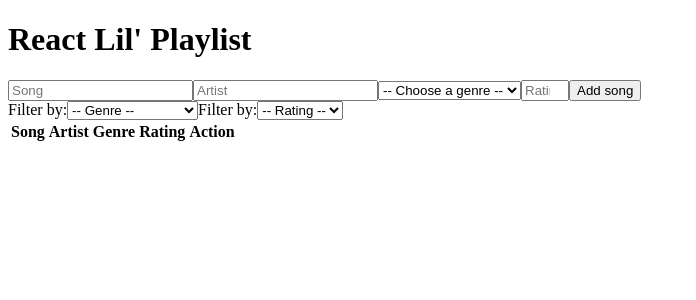
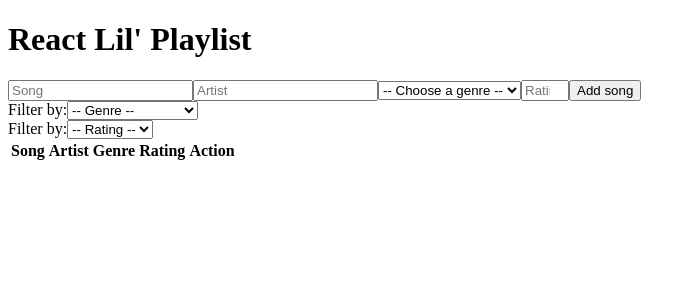
Before and after one commit to WesselKonstantinov/ReactPlaylist, a React (Create React App) app: page / in a window 1280 px wide. Shown: the top 300 px of the page, without its empty margins (0-696 px from the left). Built offline with nearby package versions, Linux system fonts and the light colour scheme.

Commit message:
Wrap label and select elements in a div

```diff
--- a/src/components/SongFilter.js
+++ b/src/components/SongFilter.js
@@ -9,6 +9,7 @@ function SongFilter(props) {
 
     return (
         <form className="song-filter">
+            <div className="song-filter__row">
                 <label className="song-filter__label" htmlFor="genre-select">Filter by:</label>
                 <select
                     className="song-filter__select"
@@ -37,7 +38,8 @@ function SongFilter(props) {
                     <option value="Techno">Techno</option>
                     <option value="Trance">Trance</option>
                 </select>
-
+            </div>
+            <div className="song-filter__row">
                 <label className="song-filter__label" htmlFor="rating-select">Filter by:</label>
                 <select
                     className="song-filter__select"
@@ -52,6 +54,7 @@ function SongFilter(props) {
                     <option value="4">4</option>
                     <option value="5">5</option>
                 </select>
+            </div>
         </form>
     );
 }
```
Lines whose indentation alone changed are shown as unchanged.
